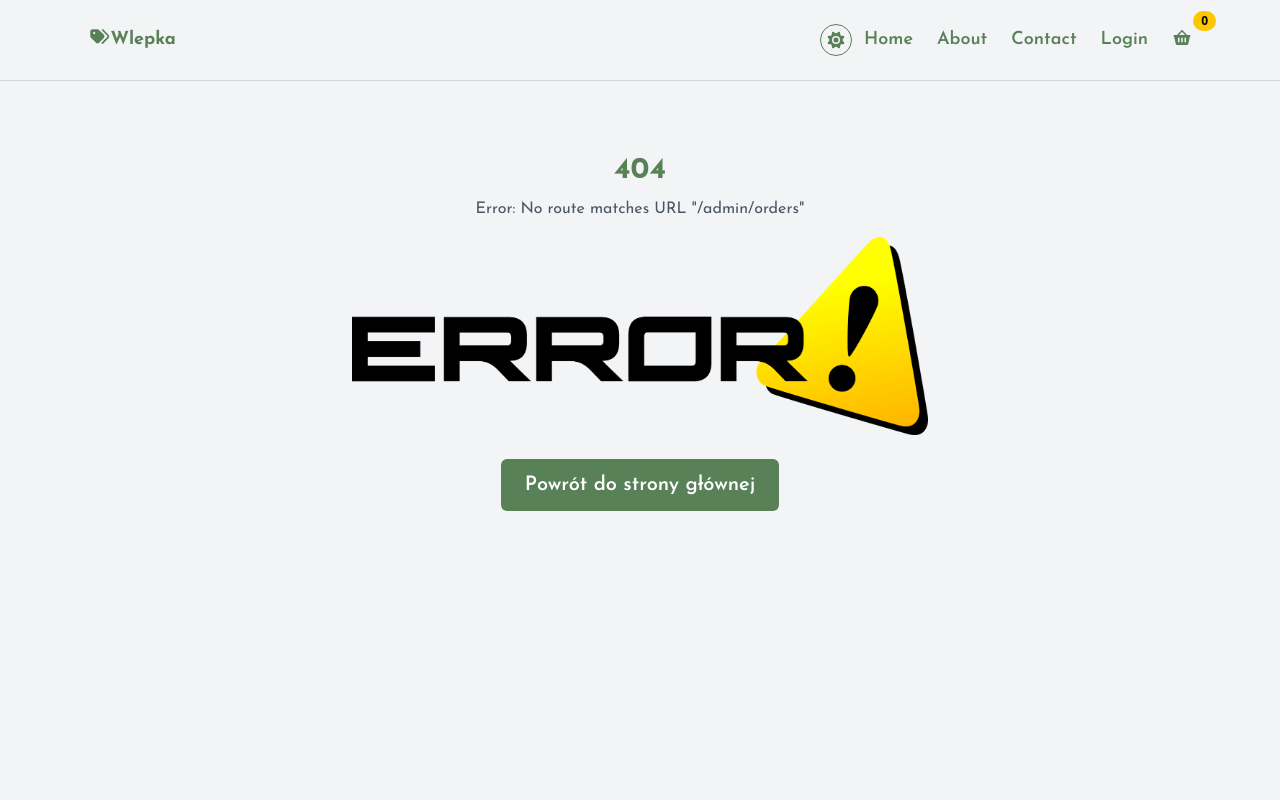
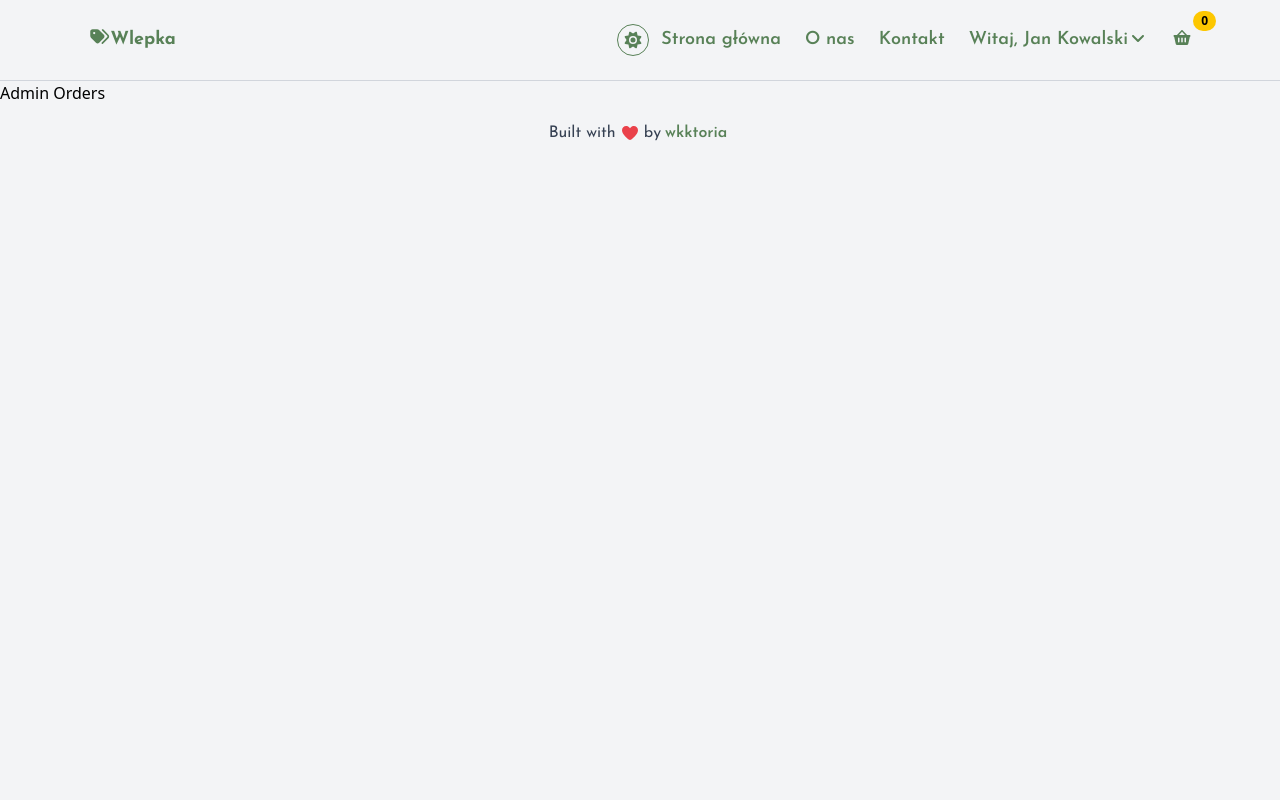
Before and after one commit to wkktoria/Wlepka, a React (Vite) app in the folder wlepka-ui/: page /admin/orders in a window 1280 px wide. Before the commit this address had no page. Shown: the top 800 px of the page. Built offline with nearby package versions, Linux system fonts and the light colour scheme; sample sign-in values are in the browser's storage.

Commit message:
Improve header

```diff
--- /dev/null
+++ b/wlepka-ui/src/components/Orders.jsx
@@ -0,0 +1,5 @@
+import React from "react";
+
+export default function Orders() {
+  return <div>Orders</div>;
+}
--- /dev/null
+++ b/wlepka-ui/src/components/Profile.jsx
@@ -0,0 +1,5 @@
+import React from "react";
+
+export default function Profile() {
+  return <div>Profile</div>;
+}
--- /dev/null
+++ b/wlepka-ui/src/components/admin/Messages.jsx
@@ -0,0 +1,5 @@
+import React from "react";
+
+export default function Messages() {
+  return <div>Admin Messages</div>;
+}
--- /dev/null
+++ b/wlepka-ui/src/components/admin/Orders.jsx
@@ -0,0 +1,5 @@
+import React from "react";
+
+export default function Orders() {
+  return <div>Admin Orders</div>;
+}
--- a/wlepka-ui/src/components/header/Header.jsx
+++ b/wlepka-ui/src/components/header/Header.jsx
@@ -1,20 +1,34 @@
 import {
+  faAngleDown,
   faMoon,
   faShoppingBasket,
   faSun,
   faTags,
 } from "@fortawesome/free-solid-svg-icons";
 import { FontAwesomeIcon } from "@fortawesome/react-fontawesome";
-import { useEffect, useState } from "react";
-import { Link, NavLink } from "react-router-dom";
+import { useEffect, useState, useRef } from "react";
+import { Link, NavLink, useLocation, useNavigate } from "react-router-dom";
 import { useCart } from "../../store/cart-context";
+import { useAuth } from "../../store/auth-context";
+import { toast } from "react-toastify";
 
 const Header = () => {
   const [theme, setTheme] = useState(() => {
     return localStorage.getItem("theme") === "dark" ? "dark" : "light";
   });
 
+  const isAdmin = true;
+  const [isUserMenuOpen, setUserMenuOpen] = useState(false);
+  const [isAdminMenuOpen, setAdminMenuOpen] = useState(false);
+
+  const { isAuthenticated, logout } = useAuth();
   const { totalQuantity } = useCart();
+  const location = useLocation();
+  const userMenuRef = useRef();
+  const navigate = useNavigate();
+
+  const toggleAdminMenu = () => setAdminMenuOpen((prev) => !prev);
+  const toggleUserMenu = () => setUserMenuOpen((prev) => !prev);
 
   useEffect(() => {
     if (theme === "dark") {
@@ -22,10 +36,24 @@ const Header = () => {
     } else {
       document.documentElement.classList.remove("dark");
     }
-  }, []);
+
+    setAdminMenuOpen(false);
+    setUserMenuOpen(false);
+
+    const handleClickOutside = (event) => {
+      if (userMenuRef.current && !userMenuRef.current.contains(event.target)) {
+        setAdminMenuOpen(false);
+        setUserMenuOpen(false);
+      }
+    };
+
+    document.addEventListener("mousedown", handleClickOutside);
+  }, [theme, location.pathname]);
 
   const navLinkClass =
     "text-center text-lg font-primary font-semibold text-primary py-2 dark:text-light hover:text-dark dark:hover:text-lighter";
+  const dropdownLinkClass =
+    "block w-full text-left px-4 py-2 text-lg font-primary font-semibold text-primary dark:text-light hover:bg-gray-100 dark:hover:bg-gray-600";
 
   const toggleTheme = () => {
     setTheme((prevTheme) => {
@@ -41,6 +69,13 @@ const Header = () => {
 
       return newTheme;
     });
+  };
+
+  const handleLogout = (event) => {
+    event.preventDefault();
+    logout();
+    toast.success("Zostałeś pomyślnie Wylogowany!");
+    navigate("/home");
   };
 
   return (
@@ -69,7 +104,7 @@ const Header = () => {
                   isActive ? `underline ${navLinkClass}` : navLinkClass
                 }
               >
-                Home
+                Strona główna
               </NavLink>
             </li>
             <li>
@@ -79,7 +114,7 @@ const Header = () => {
                   isActive ? `underline ${navLinkClass}` : navLinkClass
                 }
               >
-                About
+                O nas
               </NavLink>
             </li>
             <li>
@@ -89,18 +124,89 @@ const Header = () => {
                   isActive ? `underline ${navLinkClass}` : navLinkClass
                 }
               >
-                Contact
+                Kontakt
               </NavLink>
             </li>
             <li>
+              {isAuthenticated ? (
+                <div className="relative" ref={userMenuRef}>
+                  <button
+                    onClick={toggleUserMenu}
+                    className="relative text-primary"
+                  >
+                    <span className={navLinkClass}>Witaj, Jan Kowalski</span>
+                    <FontAwesomeIcon
+                      icon={faAngleDown}
+                      className="text-primary dark:text-light w-6 h-6"
+                    />
+                  </button>
+                  {isUserMenuOpen && (
+                    <div className="absolute right-0 w-48 bg-normalbg dark:bg-darkbg border border-gray-300 dark:border-gray-600 rounded-md shadow-lg z-20 transition ease-in-out duration-200">
+                      <ul className="py-2">
+                        <li>
+                          <Link to="/profile" className={dropdownLinkClass}>
+                            Profil
+                          </Link>
+                        </li>
+                        <li>
+                          <Link to="/orders" className={dropdownLinkClass}>
+                            Zamówienia
+                          </Link>
+                        </li>
+                        {isAdmin && (
+                          <li>
+                            <button
+                              onClick={toggleAdminMenu}
+                              className={`${dropdownLinkClass} flex items-center justify-between`}
+                            >
+                              Admin
+                              <FontAwesomeIcon icon={faAngleDown} />
+                            </button>
+                            {isAdminMenuOpen && (
+                              <ul className="ml-4 mt-2 space-y-2">
+                                <li>
+                                  <Link
+                                    to="/admin/orders"
+                                    className={dropdownLinkClass}
+                                  >
+                                    Zamówienia
+                                  </Link>
+                                </li>
+                                <li>
+                                  <Link
+                                    to="/admin/messages"
+                                    className={dropdownLinkClass}
+                                  >
+                                    Wiadomości
+                                  </Link>
+                                </li>
+                              </ul>
+                            )}
+                          </li>
+                        )}
+                        <li>
+                          <Link
+                            to="/logout"
+                            onClick={handleLogout}
+                            className={dropdownLinkClass}
+                          >
+                            Wyloguj się
+                          </Link>
+                        </li>
+                      </ul>
+                    </div>
+                  )}
+                </div>
+              ) : (
                 <NavLink
                   to="/login"
                   className={({ isActive }) =>
                     isActive ? `underline ${navLinkClass}` : navLinkClass
                   }
                 >
-                Login
+                  Zaloguj się
                 </NavLink>
+              )}
             </li>
             <li>
               <Link
--- a/wlepka-ui/src/main.jsx
+++ b/wlepka-ui/src/main.jsx
@@ -24,6 +24,10 @@ import { CartContext, CartProvider } from "./store/cart-context.jsx";
 import { AuthProvider } from "./store/auth-context.jsx";
 import CheckoutForm from "./components/CheckoutForm.jsx";
 import ProtectedRoute from "./components/ProtectedRoute.jsx";
+import Profile from "./components/Profile.jsx";
+import Orders from "./components/Orders.jsx";
+import AdminOrders from "./components/admin/Orders.jsx";
+import AdminMessages from "./components/admin/Messages.jsx";
 
 const routeDefinitions = createRoutesFromElements(
   <Route path="/" element={<App />} errorElement={<ErrorPage />}>
@@ -36,6 +40,10 @@ const routeDefinitions = createRoutesFromElements(
     <Route path="/products/:productId" element={<ProductDetail />} />
     <Route element={<ProtectedRoute />}>
       <Route path="/checkout" element={<CheckoutForm />} />
+      <Route path="/profile" element={<Profile />} />
+      <Route path="/orders" element={<Orders />} />
+      <Route path="/admin/orders" element={<AdminOrders />} />
+      <Route path="/admin/messages" element={<AdminMessages />} />
     </Route>
   </Route>,
 );
```
Lines whose indentation alone changed are shown as unchanged.
